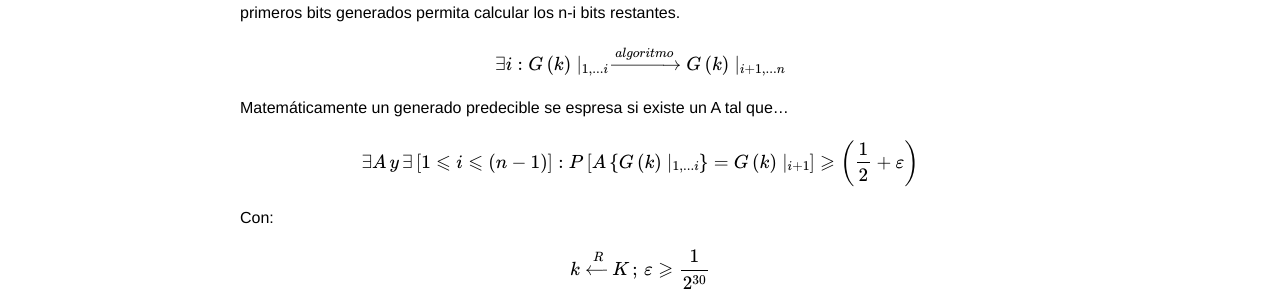
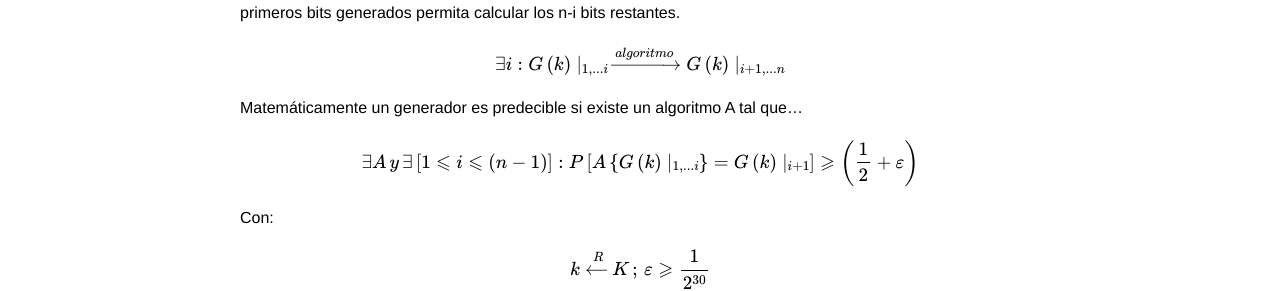
Before and after one commit to ddelaviuda/ddelaviuda.github.io, a Jekyll site: the page built from _posts/2016-09-05-Criptografia-elemental.markdown, in a window 1280 px wide and 900 px high, scrolled down 1665 px. Shown: the part 275-566 px from the top of the window. Built offline with Jekyll 4.4.1, drawn with Linux system fonts in a browser that asks for light colours; formulas are drawn with MathJax 3.

Commit message:
Update 2016-09-05-Criptografia-elemental.markdown

```diff
--- a/_posts/2016-09-05-Criptografia-elemental.markdown
+++ b/_posts/2016-09-05-Criptografia-elemental.markdown
@@ -85,7 +85,7 @@ Para que un generador G sea impredecible no tiene que existir un algoritmo efici
 
 $$\exists i : G\left(k \right )\mid _{1,...i}\,\xrightarrow{algoritmo}G\left(k \right )\mid _{i+1,...n} $$
 
-Matemáticamente un generado predecible se espresa si existe un A tal que...
+Matemáticamente un generador es predecible si existe un algoritmo A tal que...
 
 $$\exists A\, y\, \exists  \left [  1\leqslant i\leqslant (n-1)\right ]:  P\left [  A\left\{G\left(k \right )\mid _{1,...i} \right \}=G\left(k \right )\mid _{i+1} \right ]\geqslant \left ( \frac{1}{2} +\varepsilon \right ) $$
 
```
